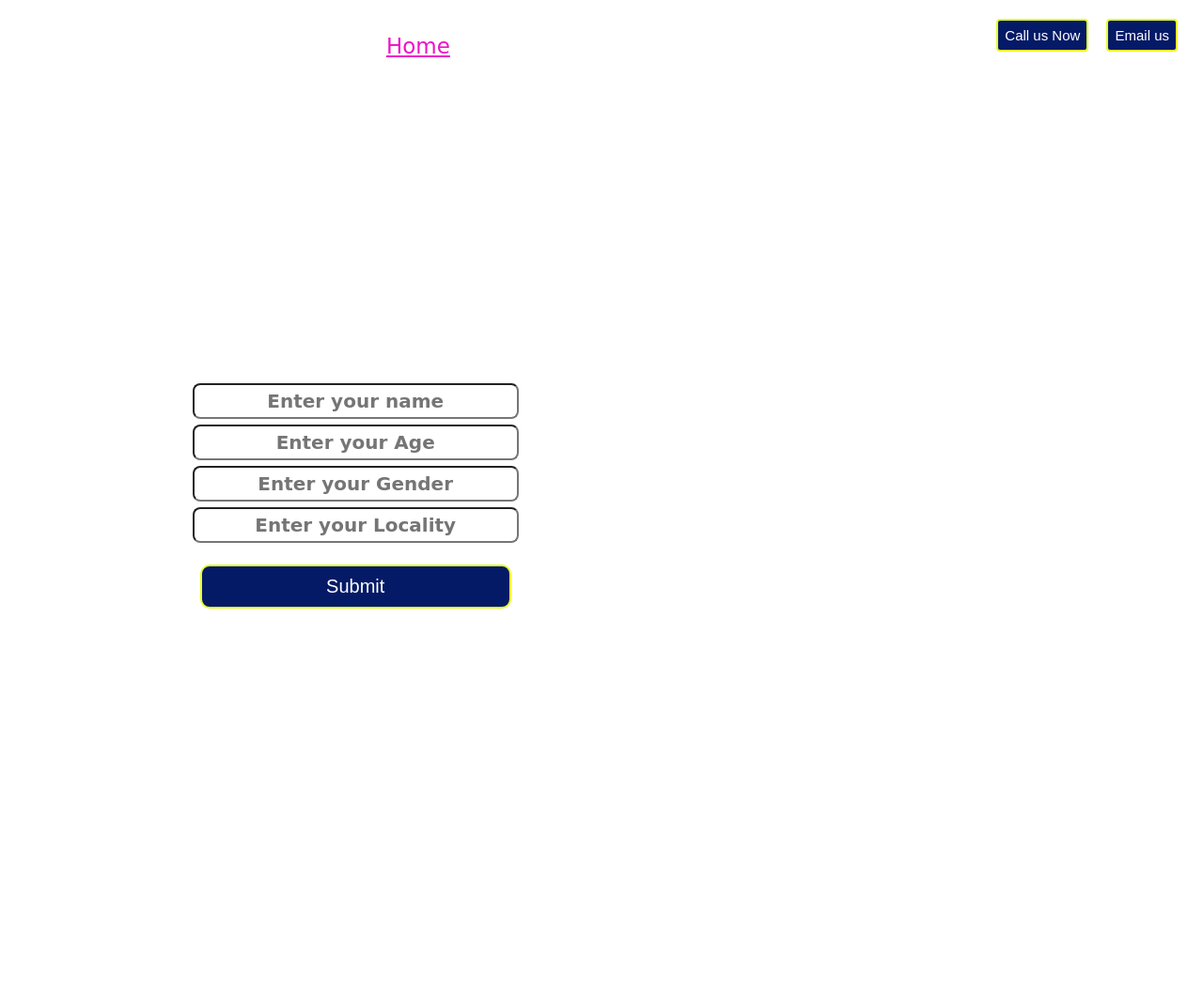
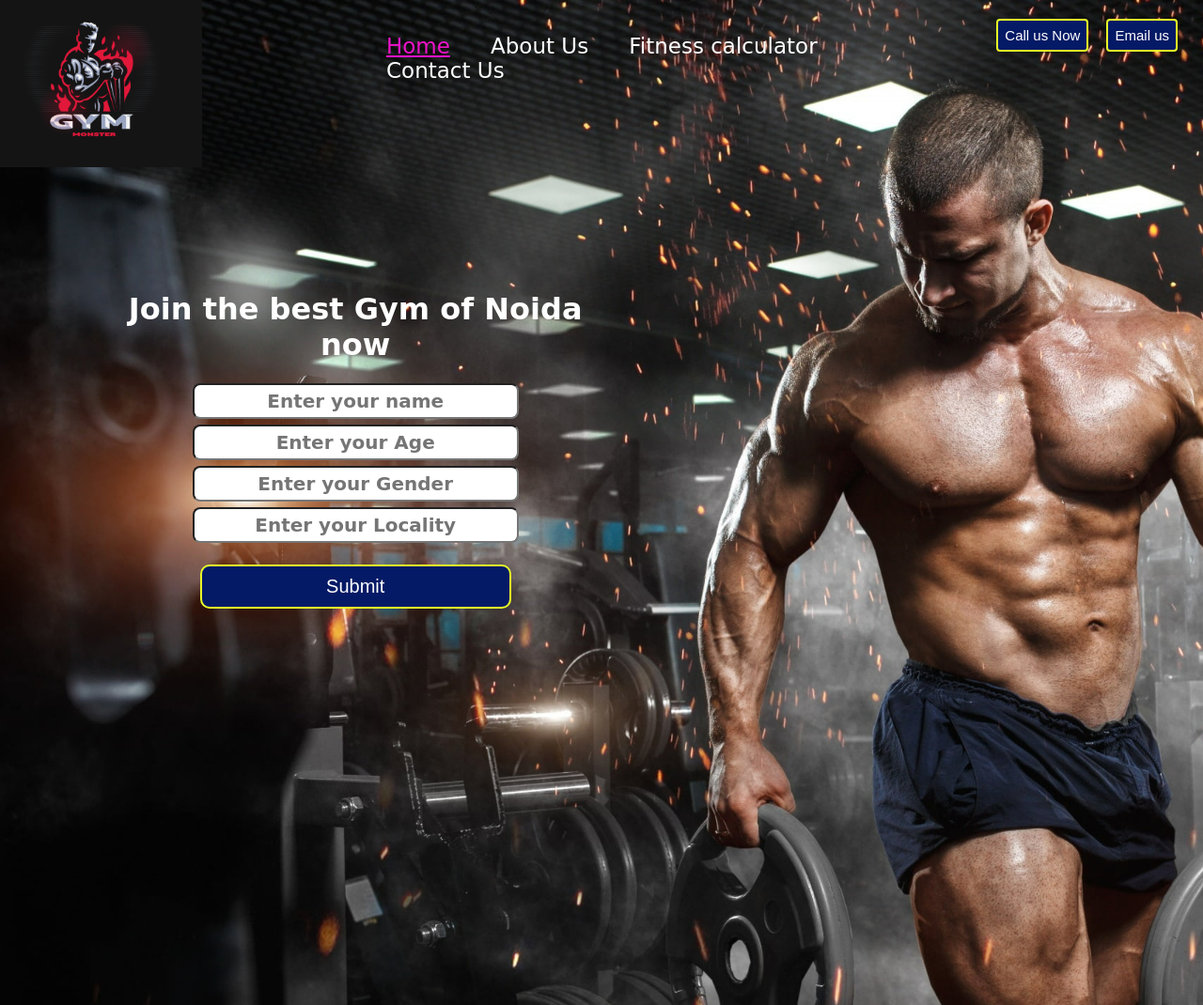
Before and after one commit to NishantSingh02/GYM-Website, a plain HTML site: page index.html in a window 1280 px wide. Shown: the whole page at 94% size. Drawn offline with Linux system fonts and the light colour scheme.

Commit message:
Update index.html

```diff
--- a/index.html
+++ b/index.html
@@ -13,7 +13,7 @@
    body {
         margin: 0px;
         padding: 0px;
-        background: url('img/bg.jpg');
+        background: url('bg.jpg');
         height: 1050px;
         color: white;
         font-family: 'Baloo Bhai 2', cursive;
@@ -119,7 +119,7 @@
     <header class="header">
 
         <div class="left">
-            <img src="img/logo.png">
+            <img src="logo.png">
         </div>
 
         <div class="mid">
```
